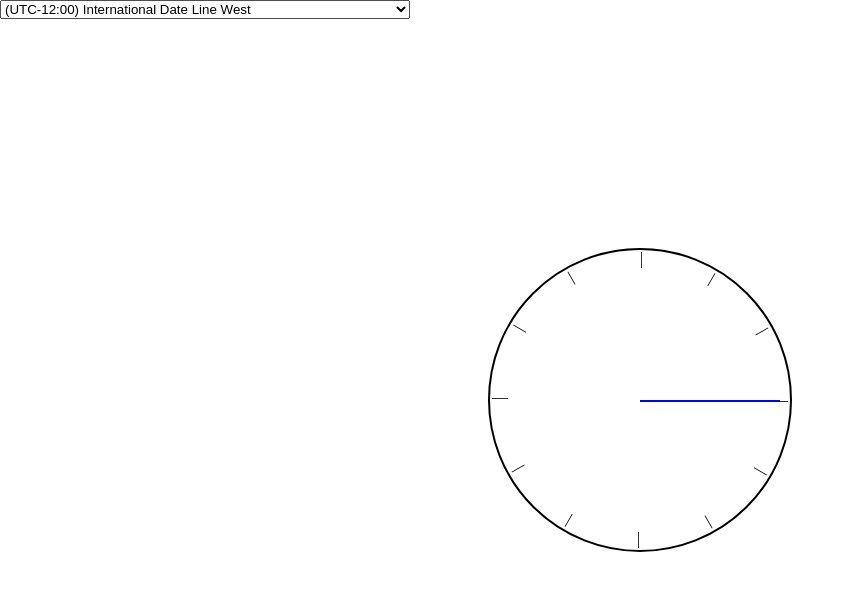
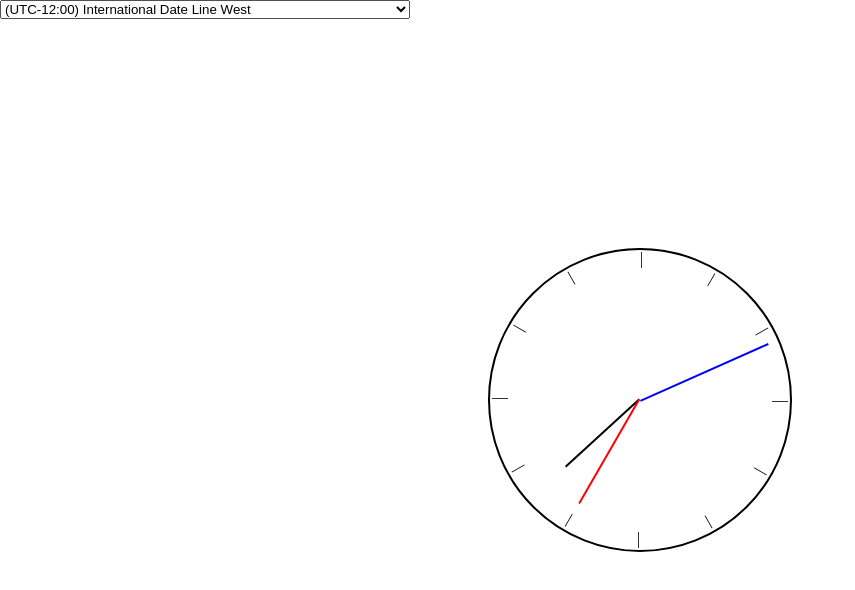
Before and after one commit to slungo22/AME220Spring2022, a plain HTML site: page A6.html in a window 1280 px wide. Shown: the whole page, without its empty margins (0-855 px from the left). Drawn offline with Linux system fonts and the light colour scheme.

Commit message:
Update A6.html

```diff
--- a/A6.html
+++ b/A6.html
@@ -1,6 +1,7 @@
 <!doctype html>
 <html>
 <head>
+  <meta charset="utf-8">
 <style>
 body{
  margin: 0;
@@ -98,12 +99,14 @@ function refreshClock()
 {
   var now = new Date();
 
-  //var hash = window.location.hash.replace("#","");
-  var hash = document.getElemenById("timezone").value;
+  var hash = window.location.hash.replace("#","");
+
+  hash = document.getElementById("timezone").value;
 
   if(hash.length == 0){
     hash = "0";
   }
+
 
   var tzOffset = parseFloat(hash) *60 *60 *1000;
 
```
